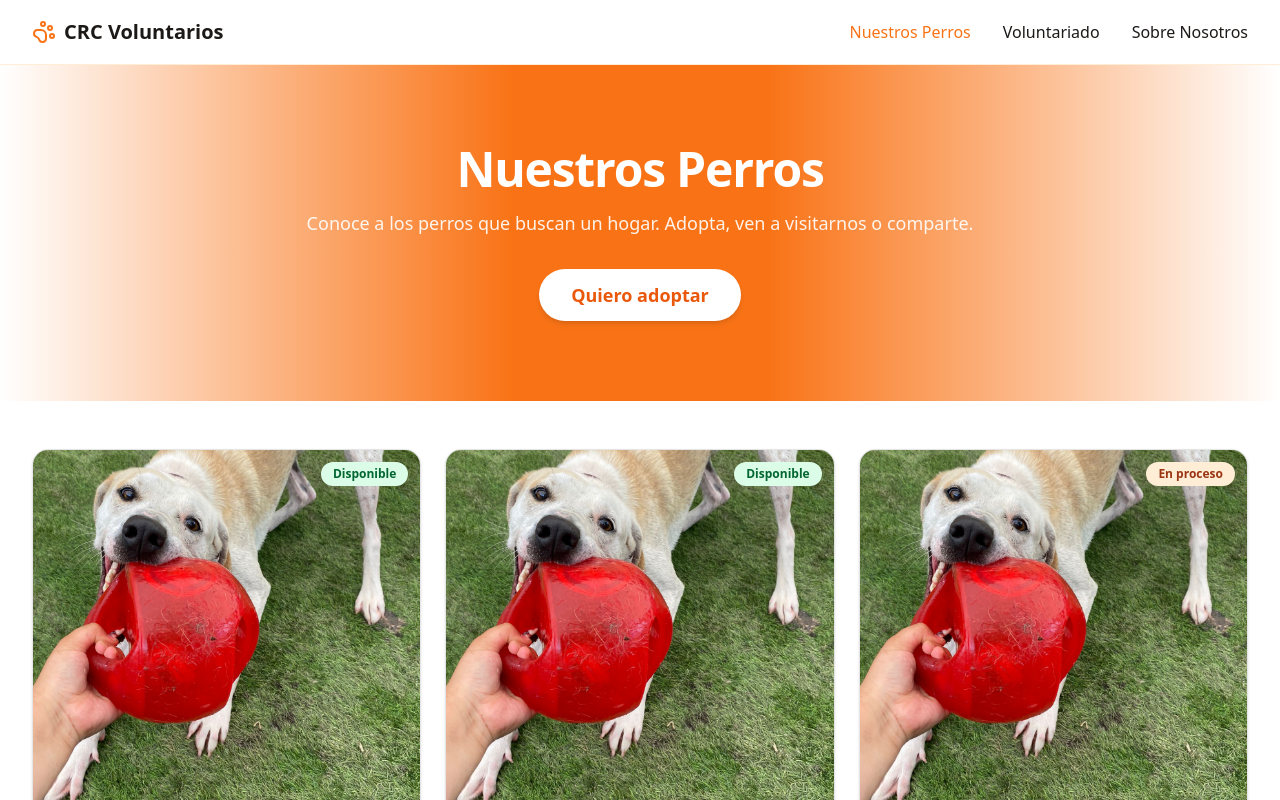
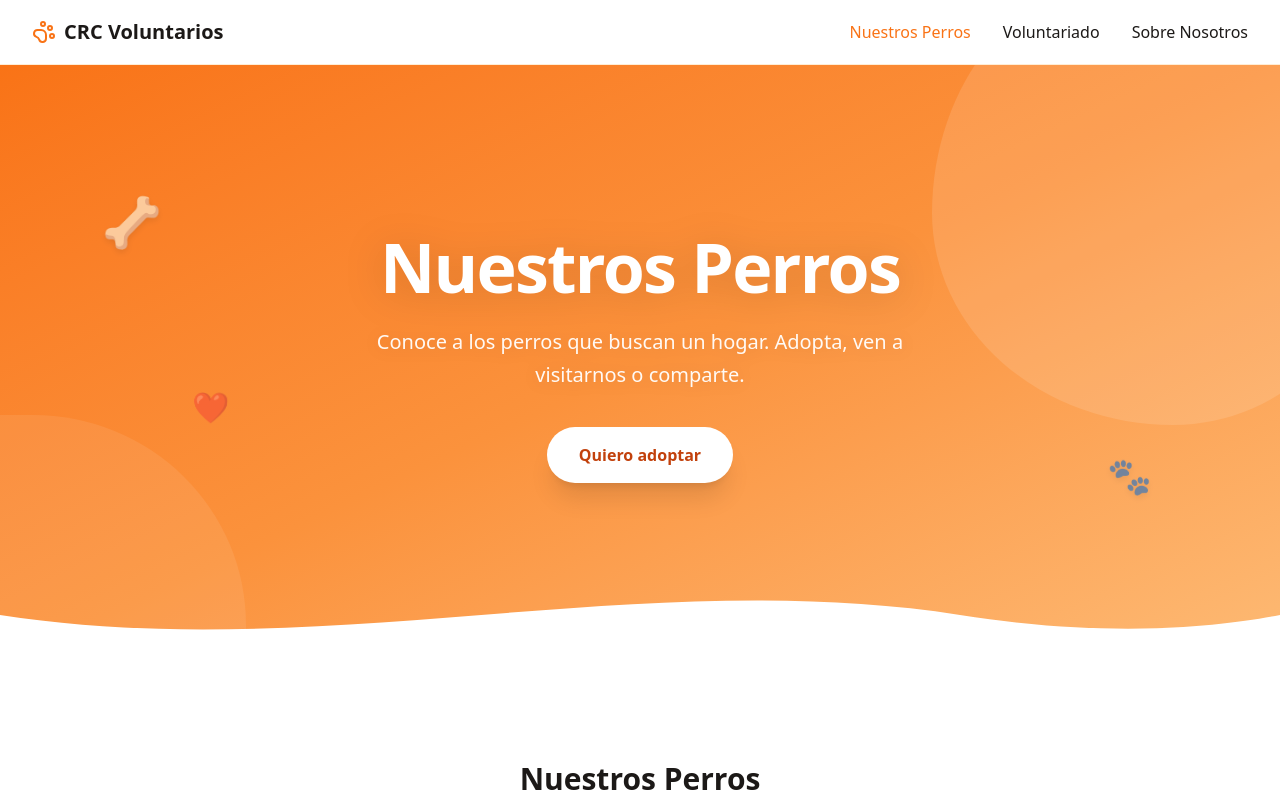
Before and after one commit to KorryKo/crc-voluntarios, a Next.js app: page / in a window 1280 px wide. Shown: the top 800 px of the page. Built offline with nearby package versions, Linux system fonts and the light colour scheme.

Commit message:
improve hero section

```diff
--- a/app/globals.css
+++ b/app/globals.css
@@ -89,3 +89,13 @@ body {
   background-color: var(--color-bg-white);
   color: var(--color-text-primary);
 }
+
+@keyframes blob {
+  0%, 100% { border-radius: 60% 40% 30% 70% / 60% 30% 70% 40%; }
+  50% { border-radius: 30% 60% 70% 40% / 50% 60% 30% 60%; }
+}
+
+@keyframes float {
+  0%, 100% { transform: translateY(0) rotate(0deg); }
+  50% { transform: translateY(-10px) rotate(2deg); }
+}
--- a/app/page.tsx
+++ b/app/page.tsx
@@ -41,18 +41,25 @@ export default function Home() {
       <HeroSection
         title="Nuestros Perros"
         subtitle="Conoce a los perros que buscan un hogar. Adopta, ven a visitarnos o comparte."
+
         cta={
           <a
             href="https://wa.me/56987997244?text=Hola%2C%20estoy%20interesado%20en%20adoptar%20un%20perro.%20%C2%BFCu%C3%A1ndo%20y%20c%C3%B3mo%20puedo%20visitarlos%3F"
             target="_blank"
             rel="noopener noreferrer"
-            className="inline-block rounded-full bg-white px-8 py-3 text-lg font-semibold text-secondary-600 shadow-md transition hover:bg-secondary-50"
+            className="inline-block rounded-full bg-white px-8 py-4 text-base font-bold text-secondary-700 shadow-xl transition hover:bg-secondary-50"
           >
             Quiero adoptar
           </a>
         }
       />
-      <div className="mx-auto max-w-7xl px-4 py-12 sm:px-6 lg:px-8">
+      <div className="mx-auto max-w-7xl px-6 pt-24 pb-24 sm:px-10 lg:px-16">
+        <h2 className="mb-3 text-center text-3xl font-bold text-text-primary">
+          Nuestros Perros
+        </h2>
+        <p className="mx-auto mb-12 max-w-2xl text-center text-text-secondary">
+          Conoce a los peludos que buscan un hogar lleno de amor.
+        </p>
         <DogGrid dogs={dogs} />
       </div>
       <AdoptionRules />
--- a/app/voluntariado/page.tsx
+++ b/app/voluntariado/page.tsx
@@ -68,19 +68,20 @@ export default function Voluntariado() {
       <HeroSection
         title="Voluntariado"
         subtitle="Únete a nuestro equipo de voluntarios y ayuda a transformar la vida de los perros del refugio."
+
         cta={
           <a
             href="https://wa.me/56987997244?text=Hola%2C%20me%20gustar%C3%ADa%20ser%20voluntario.%20%C2%BFPodr%C3%ADan%20darme%20m%C3%A1s%20informaci%C3%B3n%20sobre%20c%C3%B3mo%20participar%3F"
             target="_blank"
             rel="noopener noreferrer"
-            className="inline-block rounded-full bg-white px-8 py-3 text-lg font-semibold text-secondary-600 shadow-md transition hover:bg-secondary-50"
+            className="inline-block rounded-full bg-white px-8 py-4 text-base font-bold text-secondary-700 shadow-xl transition hover:bg-secondary-50"
           >
             Quiero ser voluntario
           </a>
         }
       />
 
-      <section className="bg-bg-warm py-24">
+      <section className="bg-bg-warm pt-24 pb-24">
         <div className="mx-auto max-w-7xl px-6 sm:px-10 lg:px-16">
           <h2 className="text-center text-3xl font-bold text-text-primary">
             ¿Qué hacemos como voluntarios?
--- a/components/HeroSection.tsx
+++ b/components/HeroSection.tsx
@@ -3,27 +3,63 @@ import { ReactNode } from "react";
 interface HeroSectionProps {
   title: string;
   subtitle: string;
+  badge?: string;
   cta?: ReactNode;
 }
 
-export default function HeroSection({ title, subtitle, cta }: HeroSectionProps) {
+export default function HeroSection({
+  title,
+  subtitle,
+  badge,
+  cta,
+}: HeroSectionProps) {
   return (
-    <section
-      className="py-16 sm:py-20"
-      style={{
-        background:
-          "linear-gradient(to right, white, var(--color-secondary-500) 40%, var(--color-secondary-500) 60%, white)",
-      }}
-    >
-      <div className="mx-auto max-w-7xl px-4 sm:px-6 lg:px-8 text-center">
-        <h1 className="text-4xl font-bold tracking-tight text-white sm:text-5xl">
+    <section className="relative flex min-h-[75vh] items-center overflow-hidden bg-gradient-to-br from-secondary-500 via-secondary-400 to-secondary-300">
+      {/* Decorative blob shapes */}
+      <div className="absolute -right-[8%] -top-[15%] h-[450px] w-[450px] rounded-[60%_40%_30%_70%/60%_30%_70%_40%] bg-white/12 animate-[blob_8s_ease-in-out_infinite]" />
+      <div className="absolute -bottom-[25%] -left-[12%] h-[400px] w-[400px] rounded-[30%_60%_70%_40%/50%_60%_30%_60%] bg-white/8 animate-[blob_10s_ease-in-out_infinite_reverse]" />
+
+      {/* Floating elements */}
+      <div className="absolute left-[8%] top-[22%] text-5xl opacity-70 animate-[float_6s_ease-in-out_infinite] drop-shadow-md">
+        🦴
+      </div>
+      <div className="absolute bottom-[28%] right-[10%] text-4xl opacity-60 animate-[float_5s_ease-in-out_infinite_0.5s] drop-shadow-md">
+        🐾
+      </div>
+      <div className="absolute left-[15%] top-[55%] text-3xl opacity-50 animate-[float_7s_ease-in-out_infinite_1s]">
+        ❤️
+      </div>
+
+      {/* Content */}
+      <div className="relative z-10 w-full px-6 pb-32 pt-28 text-center sm:px-10 lg:px-16">
+        {badge && (
+          <span className="mb-6 inline-block rounded-full border border-white/30 bg-white/25 px-5 py-2.5 text-sm font-bold text-white backdrop-blur-sm">
+            🏠 {badge}
+          </span>
+        )}
+
+        <h1 className="text-[clamp(40px,8vw,68px)] font-bold leading-[1.05] tracking-tight text-white drop-shadow-[0_4px_20px_rgba(0,0,0,0.15)]">
           {title}
         </h1>
-        <p className="mx-auto mt-4 max-w-2xl text-lg text-white/90">
+
+        <p className="mx-auto mb-9 mt-6 max-w-[550px] text-[clamp(17px,2.2vw,20px)] leading-relaxed text-white/95 drop-shadow-[0_1px_8px_rgba(0,0,0,0.1)]">
           {subtitle}
         </p>
-        {cta && <div className="mt-8">{cta}</div>}
+
+        {cta && <div className="flex flex-wrap justify-center gap-4">{cta}</div>}
       </div>
+
+      {/* Bottom wave */}
+      <svg
+        className="absolute bottom-0 left-0 h-[100px] w-full"
+        viewBox="0 0 1440 100"
+        preserveAspectRatio="none"
+      >
+        <path
+          d="M0,50 C360,100 720,0 1080,50 C1260,75 1380,60 1440,50 L1440,100 L0,100 Z"
+          fill="white"
+        />
+      </svg>
     </section>
   );
 }
```
